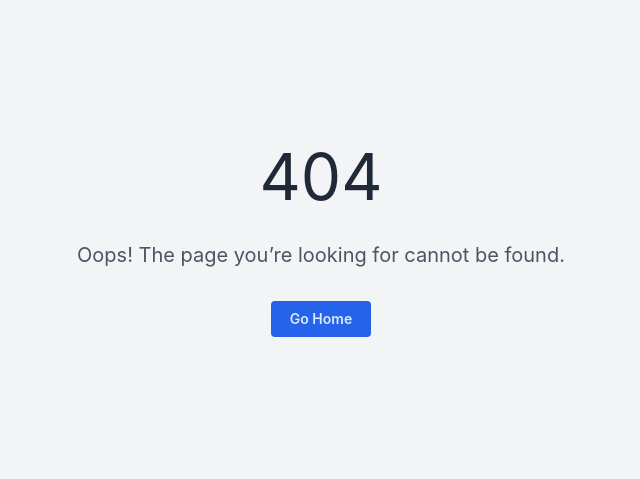
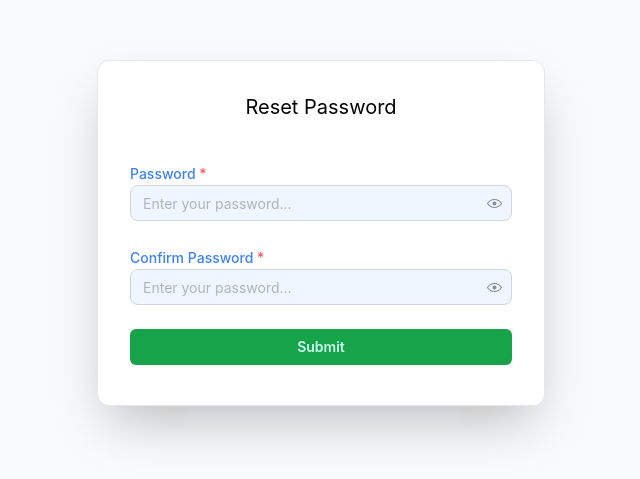
Before and after one commit to ks-rushik/restaurant-management, a Next.js app: page /auth/updatepassword in a window 1280 px wide. Before the commit this address had no page. Shown: the part 167-646 px from the top of the page, without its empty margins (319-959 px from the left). Built offline with nearby package versions, Linux system fonts and the light colour scheme.

Commit message:
resetpassword and updatepassword functionality implemented

```diff
--- /dev/null
+++ b/src/app/auth/confirm/route.ts
@@ -0,0 +1,28 @@
+import { type EmailOtpType } from '@supabase/supabase-js'
+import { type NextRequest } from 'next/server'
+
+import { redirect } from 'next/navigation'
+import { createClient } from '@/app/utils/supabase/server'
+
+export async function GET(request: NextRequest) {
+  const { searchParams } = new URL(request.url)
+  const token_hash = searchParams.get('token_hash')
+  const type = searchParams.get('type') as EmailOtpType | null
+  const next = searchParams.get('next') ?? '/'
+
+  if (token_hash && type) {
+    const supabase = await createClient()
+
+    const { error } = await supabase.auth.verifyOtp({
+      type,
+      token_hash,
+    })
+    if (!error) {
+      // redirect user to specified redirect URL or root of app
+      redirect(next)
+    }
+  }
+
+  // redirect the user to an error page with some instructions
+  redirect('/error')
+}
--- /dev/null
+++ b/src/app/auth/resetpassword/page.tsx
@@ -0,0 +1,7 @@
+import ResetPasswordForm from "../../components/features/auth/components/ResetPassword"
+
+const ResetPasswordPage = () => {
+    return <ResetPasswordForm/>
+}
+
+export default ResetPasswordPage
--- /dev/null
+++ b/src/app/auth/updatepassword/page.tsx
@@ -0,0 +1,7 @@
+import UpdatePasswordForm from "../../components/features/auth/components/UpdatePassword"
+
+const UpdatePasswordPage = () => {
+    return <UpdatePasswordForm/>
+}
+
+export default UpdatePasswordPage
--- /dev/null
+++ b/src/app/components/features/auth/actions/resetpassword-action.ts
@@ -0,0 +1,21 @@
+"use server";
+
+import { createClient } from "@/app/utils/supabase/server";
+import { revalidatePath } from "next/cache";
+import { redirect } from "next/navigation";
+
+
+export async function resetPassword(email: string ) {
+  const supabase = await createClient();
+
+  const { error } = await supabase.auth.resetPasswordForEmail(email, {
+    redirectTo: "http://localhost:3000/auth/updatepassword",
+  });
+
+  if (error) {
+    redirect("/error");
+  }
+
+  revalidatePath("/", "layout");
+  redirect("/auth/login");
+}
--- /dev/null
+++ b/src/app/components/features/auth/actions/updatepassword-action.ts
@@ -0,0 +1,18 @@
+"use server";
+
+import { createClient } from "@/app/utils/supabase/server";
+import { redirect } from "next/navigation";
+
+export async function updatePassword(newPassword: string) {
+  const supabase = await createClient();
+
+  const { error } = await supabase.auth.updateUser({
+    password: newPassword,
+  });
+
+  if (error) {
+    redirect("/error");
+  }
+
+  redirect("/auth/login");
+}
--- a/src/app/components/features/auth/components/LoginForm.tsx
+++ b/src/app/components/features/auth/components/LoginForm.tsx
@@ -73,9 +73,9 @@ const LoginForm = () => {
             Login
           </BaseButton>
           <div className="flex justify-between text-md mb-4">
-            <Link href="/auth/reset-link">Forget password?</Link>
+            <Link href="/auth/resetpassword">Forget password?</Link>
             <div className="flex gap-1 justify-end">
-              <span>Don't have account?</span>
+              <span>Do Not have account?</span>
               <Link
                 href="/auth/signup"
                 className="text-blue-600 hover:underline"
--- /dev/null
+++ b/src/app/components/features/auth/components/ResetPassword.tsx
@@ -0,0 +1,67 @@
+"use client";
+import { z } from "zod";
+
+import { useForm } from "react-hook-form";
+import { zodResolver } from "@hookform/resolvers/zod";
+import FormGroup from "@/app/components/forms/FormGroup";
+import FormField from "@/app/components/forms/FormField";
+import BaseInput from "@/app/components/ui/BaseInput";
+import BaseButton from "@/app/components/ui/BaseButton";
+import { resetPassword } from "../actions/resetpassword-action";
+
+const resetPasswordSchema = z.object({
+  email: z.string()
+    .min(1, "Email is Required")
+    .email("Invalid email format"),
+});
+
+export type IResetPasswordData = z.infer<typeof resetPasswordSchema>;
+
+const ResetPasswordForm = () => {
+  const {
+    register,
+    handleSubmit,
+    formState: { errors, isSubmitting },
+  } = useForm<IResetPasswordData>({
+    resolver: zodResolver(resetPasswordSchema),
+  });
+
+  const onSubmit = (data: IResetPasswordData) => {
+    console.log("Login Data:", data);
+    return resetPassword(data.email)
+  };
+
+  return (
+    <>
+      <form onSubmit={handleSubmit(onSubmit)} className="">
+        <FormGroup>
+          <h1 className="flex flex-col items-center justify-center mb-10 text-xl">
+            Password Recovery
+          </h1>
+          <FormField label="Email" name="email" error={errors.email?.message} required={true}>
+            <BaseInput
+              {...register("email")}
+              type="email"
+              name="email"
+              placeholder="Enter your email..."
+
+            />
+          </FormField>
+          <BaseButton
+            type="submit"
+            intent="success"
+            classNames={{
+              root: "mb-2 w-full py-2 rounded-md",
+            }}
+            loading={isSubmitting}
+          >
+          Enter Email
+          </BaseButton>
+
+        </FormGroup>
+      </form>
+    </>
+  );
+};
+
+export default ResetPasswordForm;
--- /dev/null
+++ b/src/app/components/features/auth/components/UpdatePassword.tsx
@@ -0,0 +1,94 @@
+"use client";
+import { z } from "zod";
+import FormGroup from "@/app/components/forms/FormGroup";
+import FormField from "@/app/components/forms/FormField";
+import BaseInput from "@/app/components/ui/BaseInput";
+import BaseButton from "@/app/components/ui/BaseButton";
+import { useForm } from "react-hook-form";
+import { zodResolver } from "@hookform/resolvers/zod";
+import { updatePassword } from "../actions/updatepassword-action";
+
+const ResetPasswordSchema = z
+  .object({
+    password: z
+      .string()
+      .min(8, { message: "At least 8 characters long" })
+      .regex(/[a-zA-Z]/, { message: "Contain at least one letter." })
+      .regex(/[0-9]/, { message: "Contain at least one number." })
+      .regex(/[^a-zA-Z0-9]/, {
+        message: "Contain at least one special character.",
+      }),
+    confirmpassword: z
+      .string()
+      .min(8, { message: "At least 8 characters long" }),
+  })
+  .refine((data) => data.password === data.confirmpassword, {
+    message: "Passwords don't match",
+    path: ["confirmpassword"],
+  });
+
+export type IResetPasswordData = z.infer<typeof ResetPasswordSchema>;
+
+const ResetPassword = () => {
+  const {
+    register,
+    handleSubmit,
+    formState: { errors },
+  } = useForm<IResetPasswordData>({
+    resolver: zodResolver(ResetPasswordSchema),
+  });
+
+  const onSubmit = (data: IResetPasswordData) => {
+    console.log("SignUp Data:", data);
+    return updatePassword(data.password)
+  };
+  return (
+    <>
+      <form onSubmit={handleSubmit(onSubmit)}>
+        <FormGroup>
+          <h1 className="flex flex-col items-center justify-center mb-10 text-xl">
+            Reset Password
+          </h1>
+          <FormField
+            label="Password"
+            name="password"
+            error={errors.password?.message}
+            required={true}
+          >
+            <BaseInput
+              {...register("password")}
+              type="password"
+              placeholder="Enter your password..."
+              name="password"
+            />
+          </FormField>
+
+          <FormField
+            label="Confirm Password"
+            name="confirmpassword"
+            error={errors.confirmpassword?.message}
+            required={true}
+          >
+            <BaseInput
+              type="password"
+              {...register("confirmpassword")}
+              placeholder="Enter your password..."
+            />
+          </FormField>
+
+          <BaseButton
+           type="submit"
+            intent="success"
+            classNames={{
+              root: "mb-2 w-full py-2 rounded-md",
+            }}
+          >
+            Submit
+          </BaseButton>
+        </FormGroup>
+      </form>
+    </>
+  );
+};
+
+export default ResetPassword;
```
